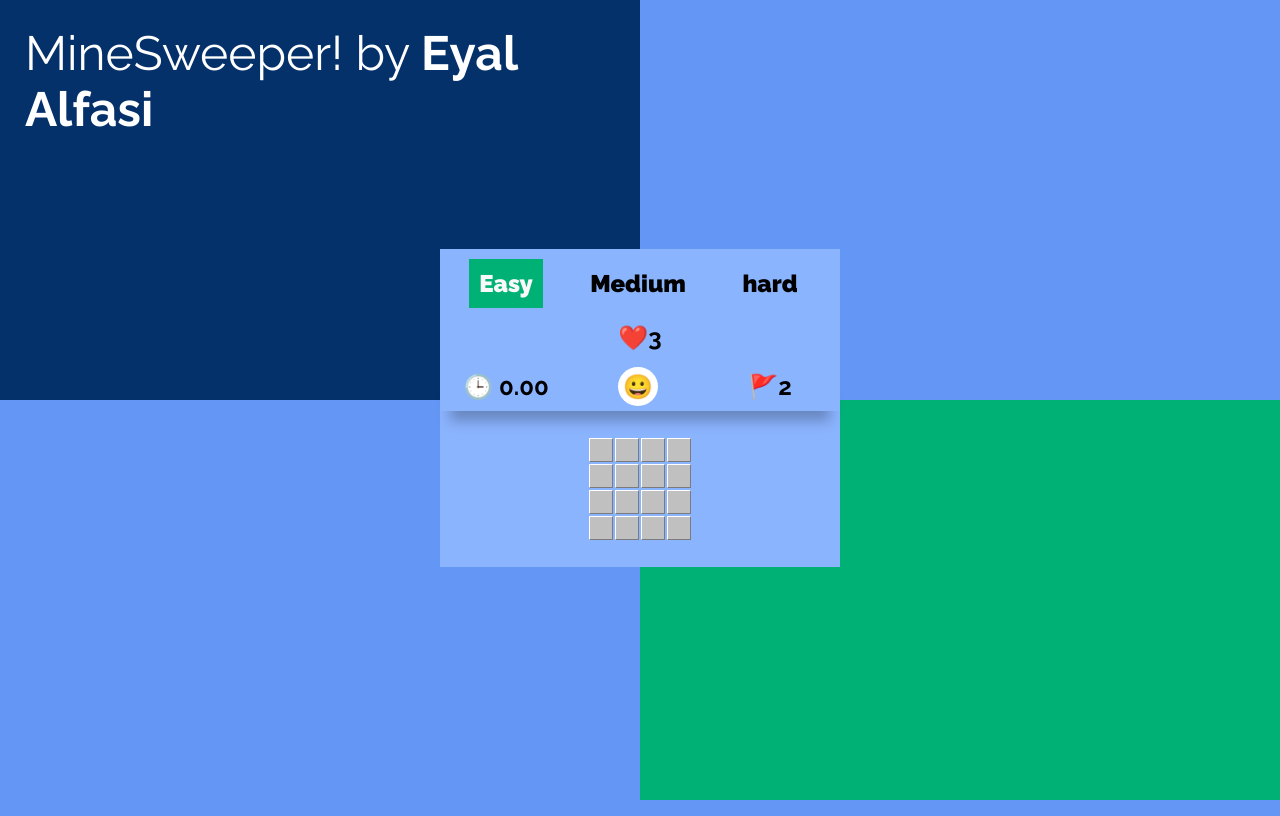
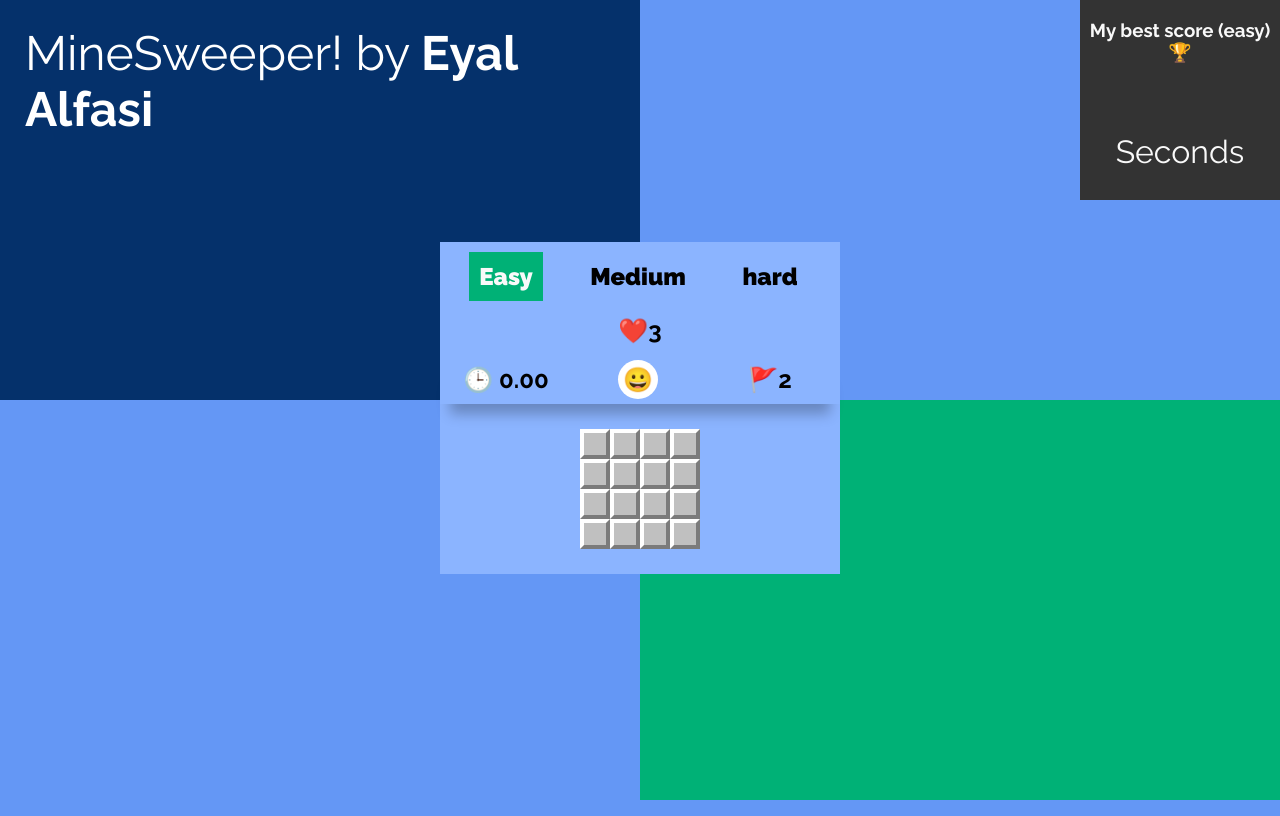
Before and after one commit to EyalAlfasi/MineSweeper-by-Eyal-Alfasi, a plain HTML site: page index.html in a window 1280 px wide. Drawn offline with Linux system fonts and the light colour scheme.

Commit message:
Add files via upload

```diff
--- a/css/style.css
+++ b/css/style.css
@@ -18,8 +18,8 @@ body {
     font-weight: 400;
 }
 
-@media screen and (max-width: 600px){
-    .main-title{
+@media screen and (max-width: 600px) {
+    .main-title {
         font-size: 1.8em;
     }
 }
@@ -51,8 +51,30 @@ body {
     align-items: center;
 }
 
+.leaderboard {
+    z-index: 9999;
+    position: absolute;
+    right: 0;
+    top: 0;
+    background-color: #333333;
+    width: 200px;
+    height: 200px;
+    text-align: center;
+
+}
+
+.leaderboard h3 {
+    color: #f9f9f9;
+}
+
+.leaderboard p {
+    color: #f9f9f9;
+    font-size: 2em;
+}
+
 table {
     margin: 25px 0px;
+    border-spacing: 0;
 }
 
 .game-info {
@@ -96,7 +118,7 @@ table {
     text-align: center;
     font-weight: 700;
     background-color: #C0C0C0;
-    border: 1.5px solid;
+    border: 4px solid;
     border-top-color: #ffffff;
     border-right-color: #7B7B7B;
     border-bottom-color: #7B7B7B;
--- a/index.html
+++ b/index.html
@@ -13,7 +13,10 @@
 <body onload="init()">
 
     <div class="board-container">
-
+        <div class="leaderboard">
+            <h3>My best score (easy)🏆</h3>
+            <p><span></span> <br> Seconds</p>
+        </div>
         <div class="green-square1">
             <h1 class="main-title">MineSweeper! by <b>Eyal Alfasi</b></h1>
         </div>
--- a/js/game.js
+++ b/js/game.js
@@ -27,6 +27,8 @@ function init() {
     renderBoard();
     var elFlagsCounter = document.querySelector('.flags span');
     elFlagsCounter.innerText = gLevel.mines;
+    var elBestScore = document.querySelector('.leaderboard p span')
+    elBestScore.innerText = localStorage.getItem('Time');
 }
 
 function onCellClick(elCell, i, j) {
@@ -82,7 +84,6 @@ function onCellClick(elCell, i, j) {
     renderCell({ i: i, j: j }, currValue);
     gGame.shownCount++;
 
-    console.log(gGame.shownCount);
     if (gGame.shownCount === 1) timer();
     else if (gGame.shownCount + gGame.markedCount === gLevel.size ** 2) gameOver(true);
 }
@@ -114,6 +115,7 @@ function gameOver(isVictory) {
     clearInterval(gTimerIntervalId);
     var elEmoji = document.querySelector('.emoji');
     elEmoji.innerText = (isVictory) ? WIN : LOSE;
+    setScoreLoacalStorage(isVictory);
 }
 
 function resetGame() {
@@ -142,3 +144,16 @@ function changeLevel() {
     gLevel.mines = +currMines;
     resetGame();
 }
+
+function setScoreLoacalStorage(isVictory) {
+    if (!isVictory) return;
+    var elTimer = document.querySelector('.timer span');
+    var elBestScore = document.querySelector('.leaderboard p span')
+    var time = elTimer.innerText;
+    if (!localStorage.getItem('Time')) {
+        localStorage.setItem('Time', `${time}`);
+    } else if (+time < +localStorage.getItem('Time')) {
+        localStorage.setItem('Time', `${time}`);
+    }
+    elBestScore.innerText = localStorage.getItem('Time');
+}
--- a/js/mines.js
+++ b/js/mines.js
@@ -83,7 +83,6 @@ function expandNegs(pos) {
             currNeg.isShown = true;
             renderCell({ i: i, j: j }, value);
             gGame.shownCount++;
-            console.log('negs', gGame.shownCount);
             if (gGame.shownCount === 1) timer();
         }
     }
```
